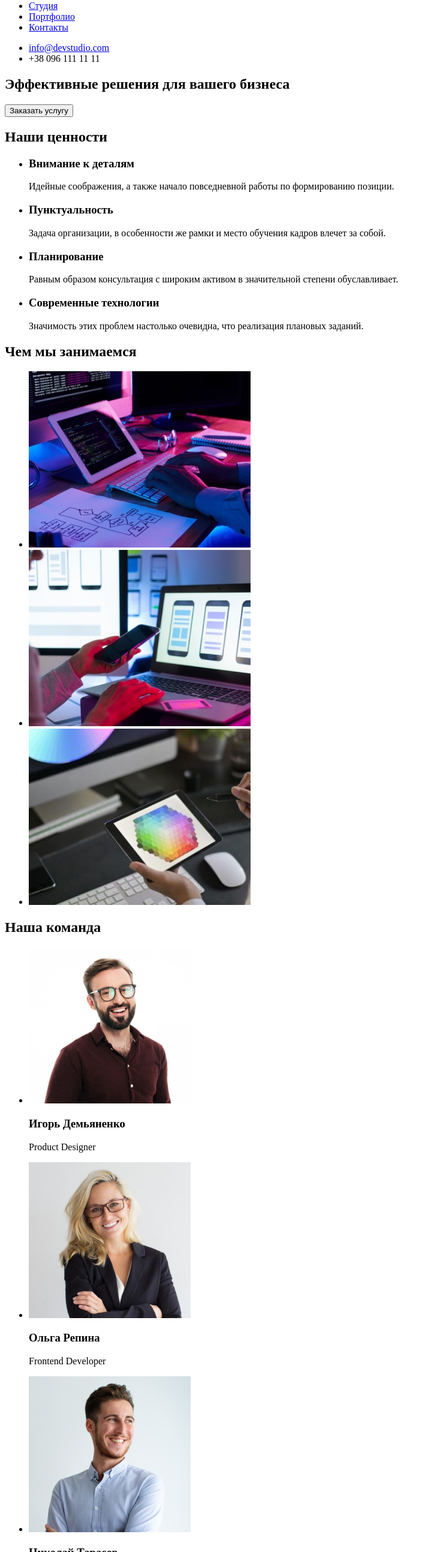
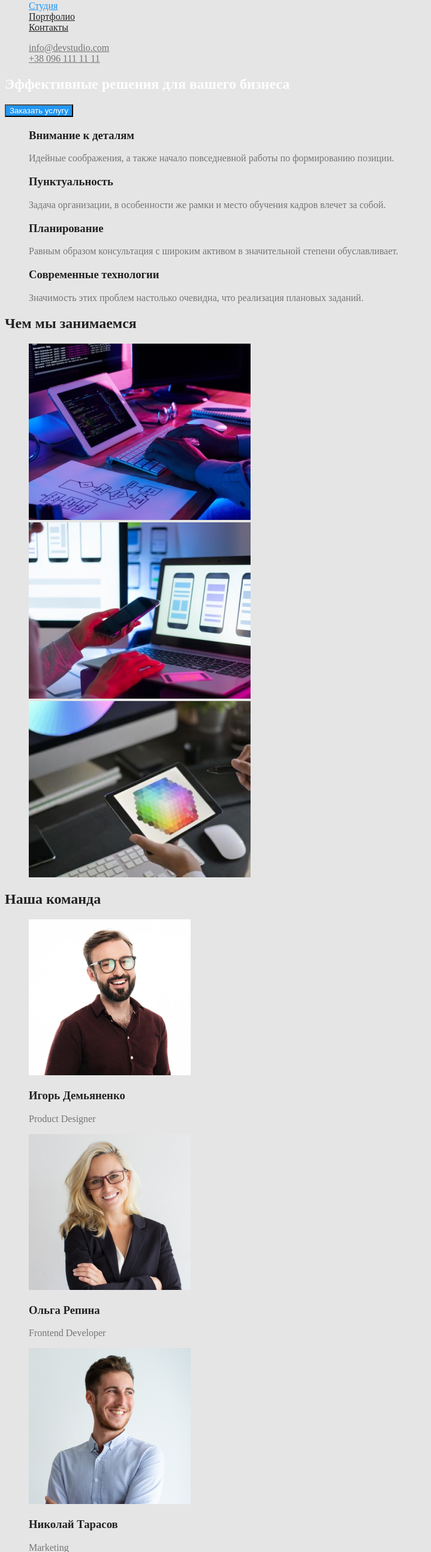
Before and after one commit to SerhBondarenko/goit-markup-hw-02, a plain HTML site: page index.html in a window 1280 px wide. Shown: the part 41-2629 px from the top of the page at 60% size, without its empty margins (0-719 px from the left). Drawn offline with Linux system fonts and the light colour scheme.

Commit message:
16/07/2021

```diff
--- /dev/null
+++ b/css/styles-index.css
@@ -0,0 +1,89 @@
+/*Стили для index.html*/
+:root {
+  --primary-text-color: #757575;
+}
+
+body {
+  background-color: #e5e5e5;
+  color: var(--primary-text-color);
+}
+/*Логотип*/
+.logo-blue {
+  color: #2196f3;
+}
+.logo-black {
+  color: #000000;
+}
+.logo-white {
+  color: #ffffff;
+}
+/*Навигация по сайту*/
+.list {
+  list-style: none;
+}
+
+.site-nav a {
+  color: #212121;
+}
+.contact {
+  color: var(--primary-text-color);
+}
+.link:hover,
+.link:focus {
+  color: #2196f3;
+}
+.link.current {
+  color: #2196f3;
+}
+
+.contact:hover,
+.contact:focus {
+  color: #2196f3;
+}
+
+/*Секция-герой*/
+
+.hero {
+  color: #ffffff;
+}
+/*Главная кнопка*/
+
+.button {
+  color: #ffffff;
+  background-color: #2196f3;
+}
+
+/*Наши ценности*/
+
+.values {
+  color: #212121;
+}
+.values-description {
+  color: var(--primary-text-color);
+}
+/*Чем мы занимаемся*/
+
+.section-title {
+  color: #212121;
+}
+
+/*Наша команда*/
+.team {
+  color: #212121;
+}
+.profession {
+  color: var(--primary-text-color);
+}
+/*Футер*/
+
+/*Стили для portfolio.html*/
+
+.radio-button {
+  color: #212121;
+  background-color: #f5f4fa;
+}
+
+.radio-button:hover,
+.radio-button:focus {
+  color: #2196f3;
+}
--- a/index.html
+++ b/index.html
@@ -5,93 +5,96 @@
     <meta charset="UTF-8">
     <meta http-equiv="X-UA-Compatible" content="IE=edge">
     <meta name="viewport" content="width=device-width, initial-scale=1.0">
-    <title>Document</title>
+    <title>WebStudio</title>
+    <link rel="stylesheet" href="./css/styles-index.css">
 </head>
 
 <body>
     <!--Шапка сайта-->
     <header>
-        <nav>
-            <a href="/">WebStudio</a>
-            <ul>
-                <li> <a href="#">Студия</a></li>
-                <li> <a href="./portfolio.html">Портфолио</a></li>
-                <li> <a href="#">Контакты</a></li>
+        <nav class="site-nav" >
+            <a href="#"><span class="logo-blue">Web</span><span class="logo-black">Studio</span></a>
+            <ul class="site-nav list" >
+                <li> <a href="./index.html" class="link current" >Студия</a></li>
+                <li> <a href="./portfolio.html" class="link" >Портфолио</a></li>
+                <li> <a href="#" class="link" >Контакты</a></li>
             </ul>
         </nav>
-        <ul>
-            <li> <a href="mailto:info@devstudio.com">info@devstudio.com</a></li>
-            <li> <a href="tel:+380961111111"></a>+38 096 111 11 11</li>
+        <ul class="list" >
+            <li><a class="contact"  href="mailto:info@devstudio.com">info@devstudio.com</a></li>
+            <li><a class="contact"href="tel:+380961111111">+38 096 111 11 11</a></li>
         </ul>
     </header>
     <main>
-        <section>
-            <h1>Эффективные решения для вашего бизнеса</h1>
-            <button type="button">Заказать услугу</button>
+        <!--Герой-->
+        <section class="section">
+            <h1 class="hero">Эффективные решения для вашего бизнеса</h1>
+            <button type="button" class="button">Заказать услугу</button>
         </section>
-        <section>
+        <section  class="section">
             <!--заголовок который будет скрыт-->
             <h2>
-                Наши ценности
+               <!--Наши ценности-->
             </h2>
-            <ul>
+            <ul class="list">
                 <li>
-                    <h3>Внимание к деталям</h3>
-                    <p>Идейные соображения, а также начало повседневной работы по формированию позиции.</p>
+                    <h3 class="values">Внимание к деталям</h3>
+                    <p class="values-description">Идейные соображения, а также начало повседневной работы по формированию позиции.</p>
                 </li>
                 <li>
-                    <h3>Пунктуальность</h3>
-                    <p>Задача организации, в особенности же рамки и место обучения кадров влечет за собой.</p>
+                    <h3 class="values">Пунктуальность</h3>
+                    <p class="values-description">Задача организации, в особенности же рамки и место обучения кадров влечет за собой.</p>
                 </li>
                 <li>
-                    <h3>Планирование</h3>
-                    <p>Равным образом консультация с широким активом в значительной степени обуславливает.</p>
+                    <h3 class="values">Планирование</h3>
+                    <p class="values-description">Равным образом консультация с широким активом в значительной степени обуславливает.</p>
                 </li>
                 <li>
-                    <h3>Современные технологии </h3>
-                    <p>Значимость этих проблем настолько очевидна, что реализация плановых заданий.</p>
+                    <h3 class="values">Современные технологии </h3>
+                    <p class="values-description">Значимость этих проблем настолько очевидна, что реализация плановых заданий.</p>
                 </li>
             </ul>
         </section>
         <!--Чем мы занимаемся-->
-        <section>
-            <h2>Чем мы занимаемся</h2>
-            <ul>
+        <section class="section">
+            <h2 class="section-title">Чем мы занимаемся</h2>
+            <ul class="list" >
                 <li> <img src="./images/box1.jpg" width="370" alt="Структура проекта"></li>
                 <li> <img src="./images/box2.jpg" width="370" alt="Оптимизация"></li>
                 <li> <img src="./images/box3.jpg" width="370" alt="Дизайн"></li>
             </ul>
         </section>
-        <section>
-            <h2>Наша команда</h2>
-            <ul>
+        <!--Наша команда-->
+        <section class="section">
+            <h2 class="section-title" >Наша команда</h2>
+            <ul class="list" >
                 <li><img src="./images/igor.jpg" width="270" alt="Игорь">
-                    <h3>Игорь Демьяненко</h3>
-                    <p>Product Designer</p>
+                    <h3 class="team" >Игорь Демьяненко</h3>
+                    <p class="profession" >Product Designer</p>
                 </li>
                 <li><img src="./images/olga.jpg" width="270" alt="Ольга">
-                    <h3>Ольга Репина</h3>
-                    <p>Frontend Developer</p>
+                    <h3 class="team" >Ольга Репина</h3>
+                    <p class="profession" >Frontend Developer</p>
                 </li>
                 <li><img src="./images/tarasov.jpg" width="270" alt="Николай">
-                    <h3>Николай Тарасов</h3>
-                    <p>Marketing</p>
+                    <h3 class="team" >Николай Тарасов</h3>
+                    <p class="profession" >Marketing</p>
                 </li>
                 <li><img src="./images/ermakov.jpg" width="270" alt="Михаил">
-                    <h3>Михаил Ермаков</h3>
-                    <p>UI Designer</p>
+                    <h3 class="team" >Михаил Ермаков</h3>
+                    <p class="profession" >UI Designer</p>
                 </li>
             </ul>
         </section>
     </main>
     <!--Футер-->
     <footer>
-        <a href="#">WebStudio</a>
+        <a href="./index.html"> <span >Web</span class="logo-blue" ><span class="logo-white" >Studio</span></a>
         <address>
             <ul>
                 <li> <a href="#">г. Киев, пр-т Леси Украинки, 26</a> </li>
                 <li><a href="info@example.com">info@example.com</a></li>
-                <li><a href="tel:+380991111111"></a>+38 099 111 11 11</li>
+                <li><a href="tel:+380991111111">+38 099 111 11 11</a></li>
             </ul>
         </address>
     </footer>
```
Also changed, not shown: portfolio.html (+58 -42 lines), css/styles.css (deleted).
